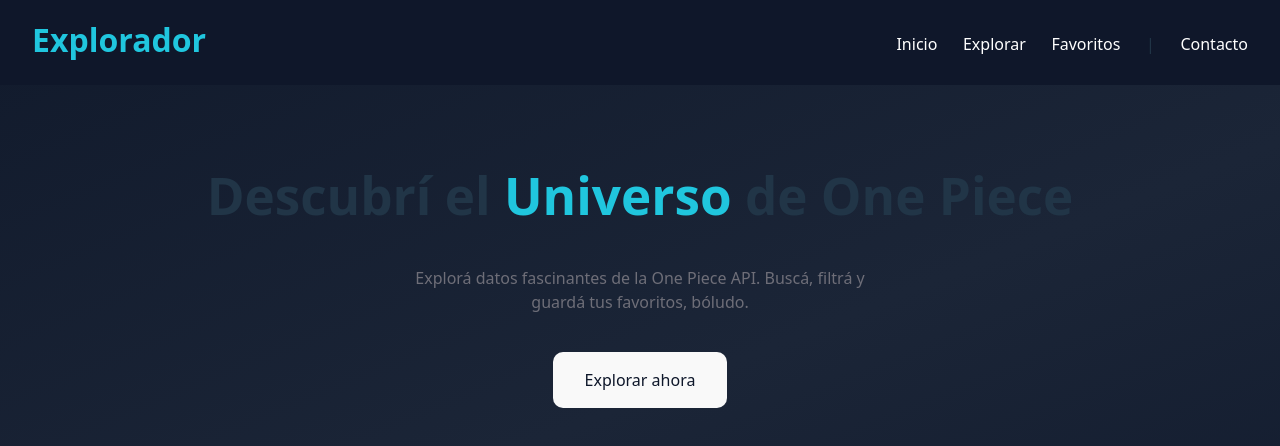
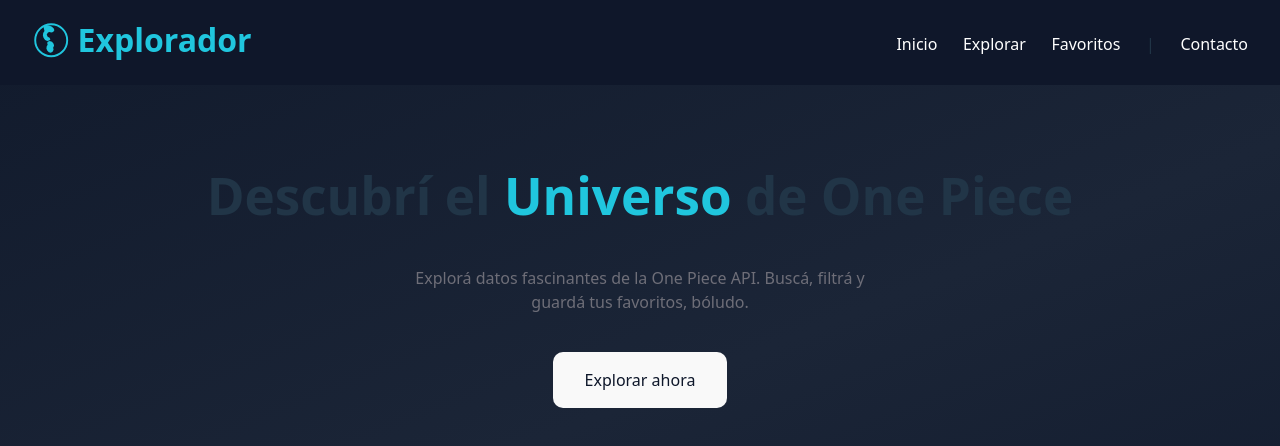
Before and after one commit to amyepes/proyecto-1-front, a React (Vite) app: page / in a window 1280 px wide. Shown: the top 446 px of the page. Built offline with nearby package versions, Linux system fonts and the light colour scheme.

Commit message:
World icon in navbar added

```diff
--- a/src/components/Navbar.css
+++ b/src/components/Navbar.css
@@ -1,7 +1,19 @@
-.logo {
+.logo-txt {
   font-size: xx-large;
   margin: 0;
   color: var(--blue-color);
+}
+
+.logo-brand {
+  display: inline-flex;
+  align-items: center;
+  gap: 0.45rem;
+}
+
+.logo-icon {
+  width: 1.2em;
+  height: 1.2em;
+  flex-shrink: 0;
 }
 
 .navbar {
--- a/src/components/Navbar.jsx
+++ b/src/components/Navbar.jsx
@@ -4,7 +4,42 @@
 function Navbar() {
     return (
         <nav className='navbar'>
-            <h5 className="logo">Explorador</h5>
+            <h5 className="logo-txt">
+                <span className="logo-brand" aria-label="Explorador">
+                    <svg
+                        className="logo-icon"
+                        viewBox="0 0 24 24"
+                        role="img"
+                        aria-hidden="true"
+                    >
+                        {/* Océano */}
+                        <circle cx="12" cy="12" r="10" fill="#0f172a" />
+                        {/* Anillo interior */}
+                        <circle cx="12" cy="12" r="10" fill="none" stroke="currentColor" stroke-width="1.2" />
+                        {/* Continente */}
+                        <path
+                            fill="currentColor"
+                            d="
+                                M7.0 3.2
+                                L8.5 2.5 L10.5 2.8 L12.2 3.5 L13.5 4.5
+                                L14.0 5.8 L13.2 6.8 L12.0 7.2 L11.0 6.8
+                                L10.0 7.2 L9.2 8.5 L9.8 9.8 L11.0 10.5
+                                L11.5 11.5 L10.8 12.2 L9.5 12.5 L8.2 11.8
+                                L7.2 10.5 L6.8 9.0 L7.0 7.5 L7.8 6.2
+                                L7.5 5.0 L7.0 3.2 Z
+
+                                M9.8 13.0
+                                L11.0 12.5 L12.5 13.0 L13.5 14.2
+                                L13.8 15.5 L13.2 16.8 L13.5 17.8
+                                L13.0 19.0 L11.8 19.8 L10.5 19.5
+                                L9.5 18.5 L9.0 17.2 L9.2 15.8
+                                L9.8 14.8 L9.5 13.8 Z
+                                "
+                        />
+                    </svg>
+                    Explorador
+                </span>
+            </h5>
 
             <ul className="nav-links">
                 {/*<li><a href="#inicio" className="active">Inicio</a></li>
```
